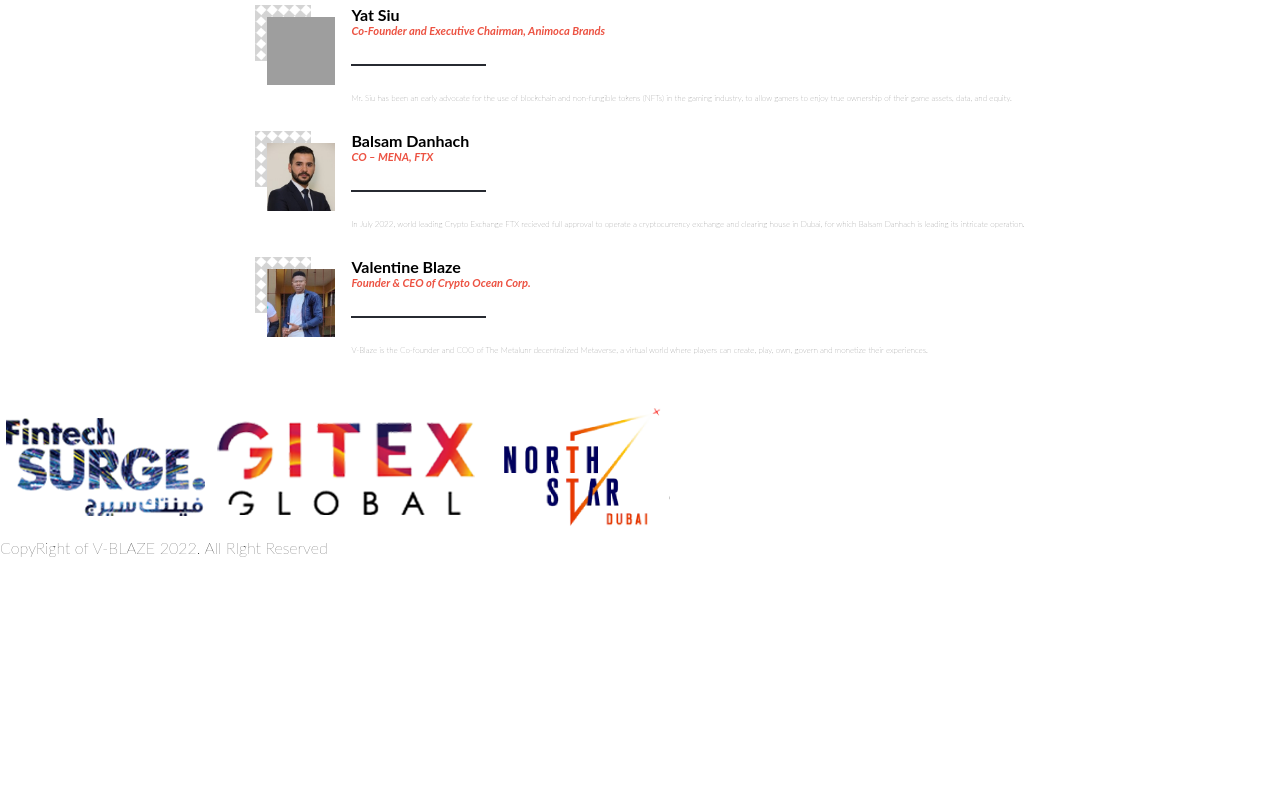
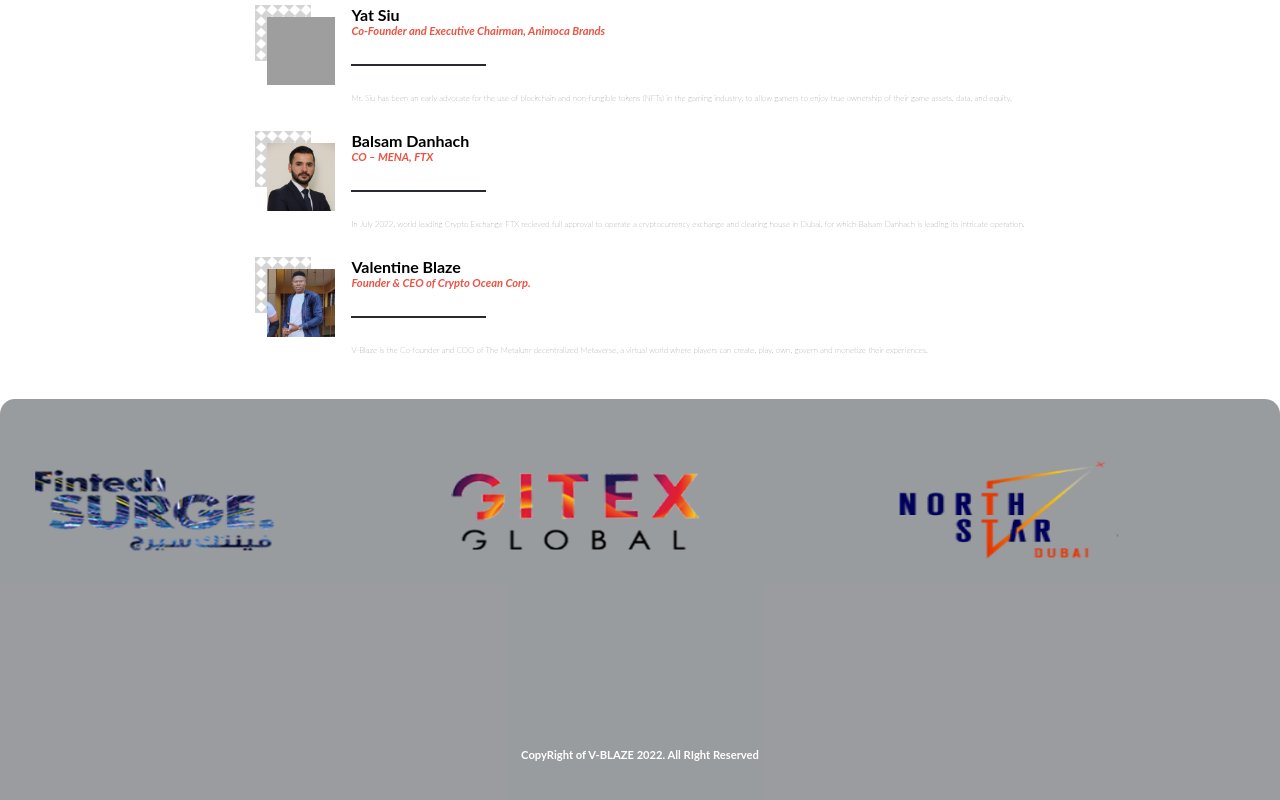
Before and after one commit to V-Blaze/Web3_Hackathon, a website: page index.html in a window 1280 px wide. Shown: the part 2211-3011 px from the top of the page. Before the commit the page ends 2768 px from the top, so only its background shows below. Drawn offline with nearby package versions, Linux system fonts and the light colour scheme; grey boxes are pictures that could not be loaded.

Commit message:
styled the footer section

```diff
--- a/style.css
+++ b/style.css
@@ -176,9 +176,10 @@
   grid-template-columns: 2rem 5rem 2fr;
   align-items: center;
   /* justify-content: center; */
-  /* width: 99%; */
+  width: 99%;
   height: 99px;
-  background-color: rgba(56, 58, 63, 0.5);
+ /* width: 80%; */
+  background-color: rgba(56, 58, 63, 0.8);
   padding-left: 1rem;
 }
 
@@ -210,7 +211,7 @@
   padding: 6% 4%;
   display: flex;
   flex-direction: column;
-  min-height: 110%;
+  height: 110%;
 }
 
 .featured-speakers {
@@ -284,3 +285,36 @@
 .speaker-brief {
   font-size: 0.5rem;
 }
+
+.partner-footer-mobile {
+    display: flex;
+    flex-direction: column;
+    background-color: rgba(53, 58, 64, 0.5);
+    border-top-left-radius: 15px;
+    border-top-right-radius: 15px;
+  }
+
+  .partner-logos {
+   display: grid;
+   grid-template-columns: 33% 33% 33%;
+   align-items: center;
+   justify-content: center;
+  }
+
+  .partner-logos img {
+    height: 70%;
+    width: 70%;
+    padding: 5%;
+  }
+
+  .mobile-footer {
+    padding: 10%;
+  }
+
+  .mobile-footer span {
+    font-size: 0.7rem;
+    display: block;
+    color: #fff;
+    font-weight: bold;
+    text-align: center;
+  }
```
